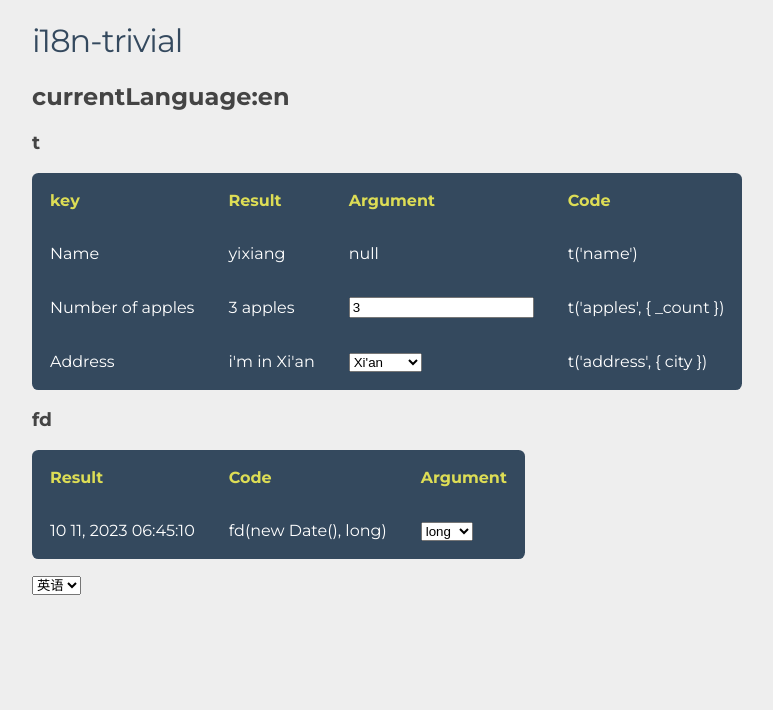
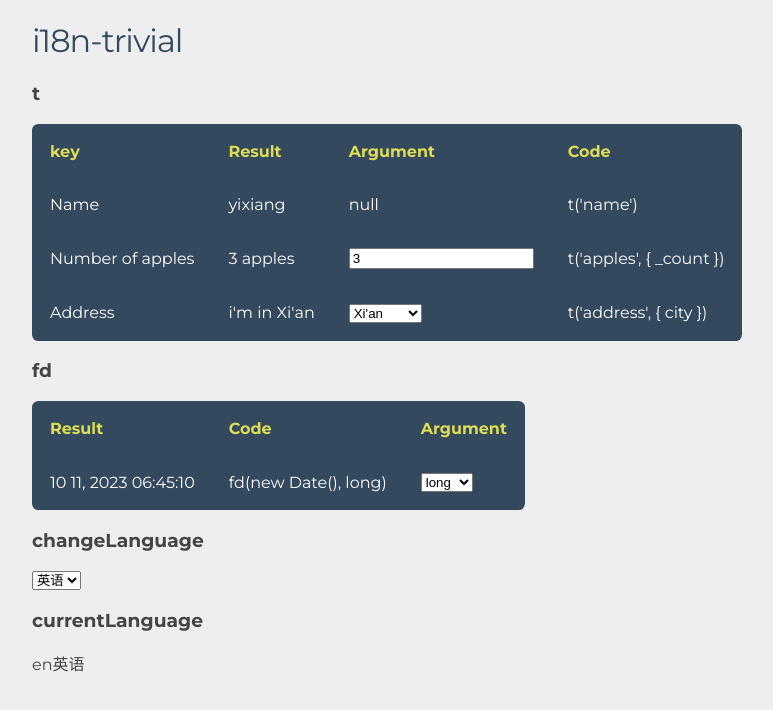
Before and after one commit to yixiangTW/i18n-trivial, a React app: page / in a window 1280 px wide. Shown: the top 710 px of the page, without its empty margins (8-781 px from the left). Built offline with nearby package versions, Linux system fonts and the light colour scheme.

Commit message:
Develop display page

```diff
--- a/app/App.tsx
+++ b/app/App.tsx
@@ -3,7 +3,7 @@ import React, { useState } from 'react';
 import { withTranslation } from '../src/i18n';
 import './index.css';
 
-function App({ t, currentLanguage, fd }: any) {
+function App({ t, fd }: any) {
   const [count, setCount] = useState(3);
   const [city, setCity] = useState('Xi\'an');
   const [dateFormatKey, setDateFormatKey] = useState('long');
@@ -13,10 +13,6 @@ function App({ t, currentLanguage, fd }: any) {
   return (
     <div className="App">
       <h1>i18n-trivial</h1>
-      <h2>
-        currentLanguage:
-        {currentLanguage}
-      </h2>
       <h3>t</h3>
       <table className="rwd-table">
         <tr>
--- a/app/Language.tsx
+++ b/app/Language.tsx
@@ -1,13 +1,14 @@
 import React from 'react';
 import { withTranslation, i18n } from '../src/i18n';
 
-function Language({ changeLanguage }: any) {
+function Language({ changeLanguage, currentLanguage }: any) {
   const handleChange = (e: any) => {
     changeLanguage(e.target.value);
   };
   const languageOptions = i18n.config.languageOptions || {};
   return (
     <div className="App">
+      <h3>changeLanguage</h3>
       <select id="changeLanguage" onChange={handleChange} defaultValue={i18n.config.initialLanguage}>
         {Object.keys(languageOptions).map((key) => (
           <option
@@ -18,6 +19,8 @@ function Language({ changeLanguage }: any) {
           </option>
         ))}
       </select>
+      <h3>currentLanguage</h3>
+      <div>{currentLanguage + languageOptions[currentLanguage]}</div>
     </div>
   );
 }
```
